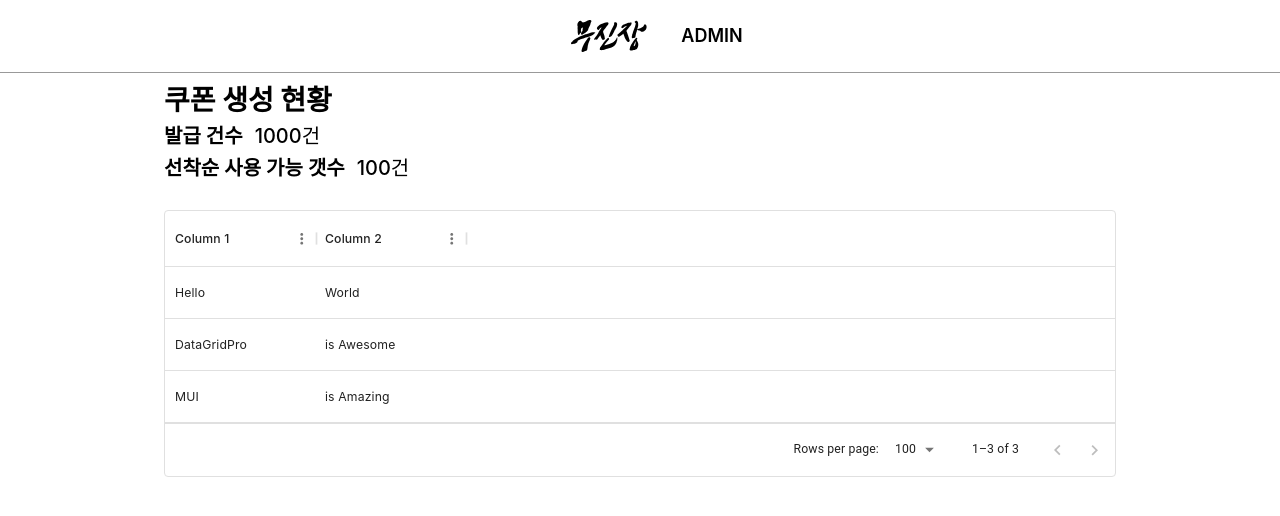
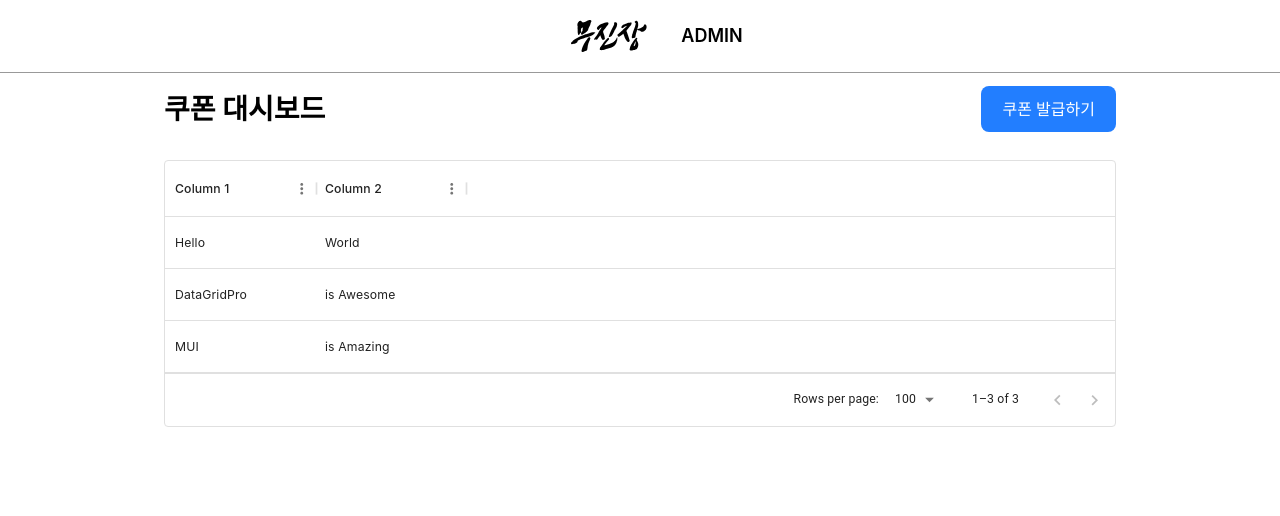
Before and after one commit to mujinjang-team/mujinjang-front, a React (Create React App) app: page /admin/coupon/list in a window 1280 px wide. Shown: the top 516 px of the page. Built offline with nearby package versions, Linux system fonts and the light colour scheme.

Commit message:
feat: 쿠폰 대시보드 페이지 레이아웃을 변경하고 쿠폰 발급 라우팅 버튼을 추가한다

```diff
--- a/src/components/admin/coupon/list/AdminCouponList.styles.ts
+++ b/src/components/admin/coupon/list/AdminCouponList.styles.ts
@@ -5,25 +5,20 @@ export const AdminCouponListContainer = styled.div`
 	width: 100%;
 	height: 100%;
 	flex-direction: column;
-	gap: 32px;
-	padding: 12px;
+	padding: 12px 12px 0 12px;
+	gap: 28px;
 `
 
 export const AdminCouponListHeaderContainer = styled.div`
 	display: flex;
-	flex-direction: column;
-	gap: 12px;
-`
-
-export const AdminCouponListHeaderContentRow = styled.div`
-	display: flex;
-	justify-content: start;
-	gap: 12px;
+	flex-direction: row;
+	justify-content: space-between;
+	align-items: center;
 `
 
 export const AdminCouponListHeaderTitle = styled.div`
-	font-size: 28px;
-	font-weight: 700;
+	font-size: 2rem;
+	font-weight: bold;
 `
 
 export const AdminCouponListHeaderSubTitle = styled.span`
--- a/src/pages/admin/AdminCouponList.tsx
+++ b/src/pages/admin/AdminCouponList.tsx
@@ -5,10 +5,9 @@ import {
 	AdminCouponListHeaderContainer,
 	AdminCouponListContentContainer,
 	AdminCouponListHeaderTitle,
-	AdminCouponListHeaderSubTitle,
-	AdminCouponListHeaderContent,
-	AdminCouponListHeaderContentRow,
 } from '@/components/admin/coupon/list/AdminCouponList.styles'
+import Button from '@/components/common/Button'
+import { Link } from 'react-router-dom'
 
 const AdminCouponList = () => {
 	const rows: GridRowsProp = [
@@ -45,15 +44,10 @@ const AdminCouponList = () => {
 	return (
 		<AdminCouponListContainer>
 			<AdminCouponListHeaderContainer>
-				<AdminCouponListHeaderTitle>쿠폰 생성 현황</AdminCouponListHeaderTitle>
-				<AdminCouponListHeaderContentRow>
-					<AdminCouponListHeaderSubTitle>발급 건수</AdminCouponListHeaderSubTitle>
-					<AdminCouponListHeaderContent>1000건</AdminCouponListHeaderContent>
-				</AdminCouponListHeaderContentRow>
-				<AdminCouponListHeaderContentRow>
-					<AdminCouponListHeaderSubTitle>선착순 사용 가능 갯수</AdminCouponListHeaderSubTitle>
-					<AdminCouponListHeaderContent>100건</AdminCouponListHeaderContent>
-				</AdminCouponListHeaderContentRow>
+				<AdminCouponListHeaderTitle>쿠폰 대시보드</AdminCouponListHeaderTitle>
+				<Link to="/admin/coupon/create">
+					<Button variant="blue">쿠폰 발급하기</Button>
+				</Link>
 			</AdminCouponListHeaderContainer>
 			<AdminCouponListContentContainer>
 				<DataGrid rows={rows} columns={columns} />
```
